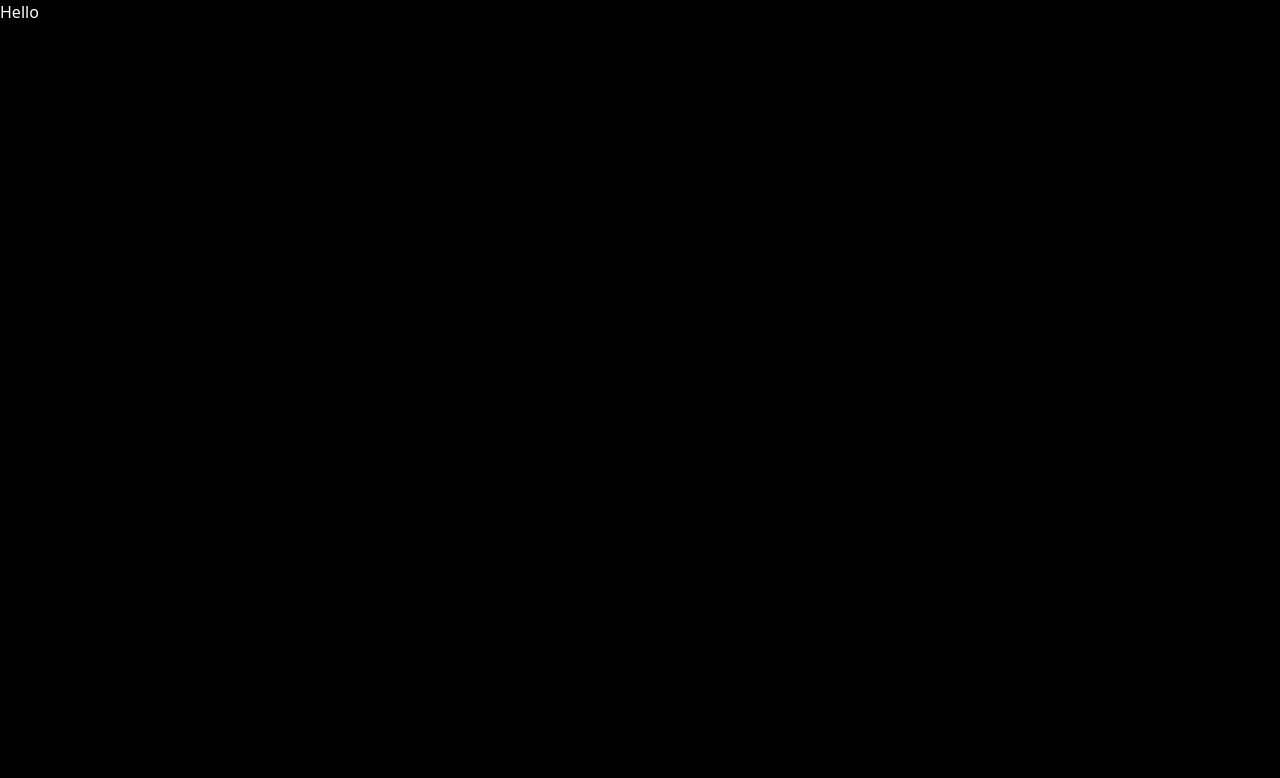
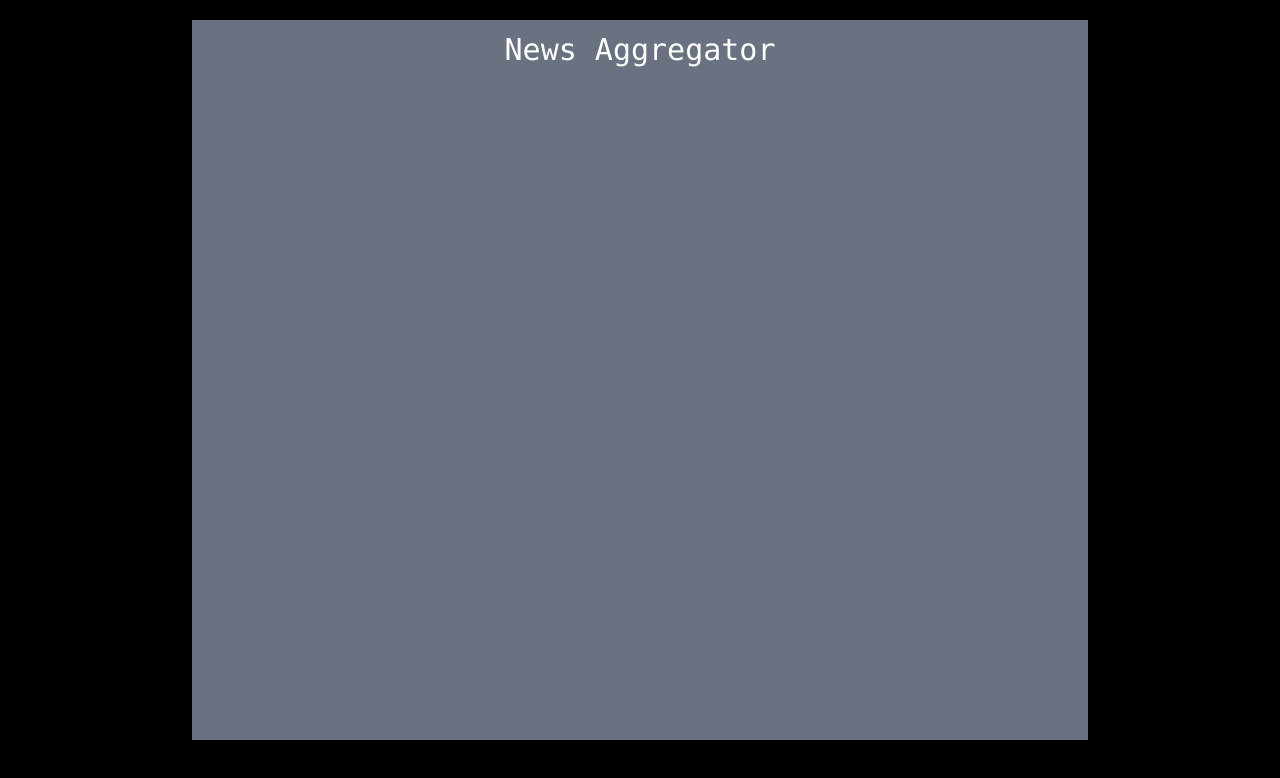
Before and after one commit to axait/news-aggregator, a Next.js app: page / in a window 1280 px wide. Shown: the top 778 px of the page. Built offline with nearby package versions, Linux system fonts and the light colour scheme.

Commit message:
Add layout and components for News Aggregator app
- Update RootLayout to ensure full viewport height
- Create Title component for app header
- Create NewsTile component for displaying news items
- Refactor page component to include Title

```diff
--- a/app/layout.tsx
+++ b/app/layout.tsx
@@ -25,7 +25,7 @@ export default function RootLayout({
   return (
     <html lang="en">
       <body
-        className={`${geistSans.variable} ${geistMono.variable} antialiased bg-black text-white`}
+        className={`${geistSans.variable} ${geistMono.variable} antialiased bg-black text-white min-h-[100vh]`}
       >
         {children}
       </body>
--- a/app/page.tsx
+++ b/app/page.tsx
@@ -1,13 +1,19 @@
-"use client";
-
-import React, { use } from 'react'
+import React from 'react'
+import Title from '@/components/Title'
+// import NewsTile from '@/components/NewsTile'
 
 const page = () => {
   return (
 	<div
-	className=''
+	className='
+	bg-gray-500
+	min-h-[90vh]
+	w-[70%] min-w-[550px]
+	mx-auto my-5
+	'
 	>
-	  Hello
+	  <Title/>
+	  {/* <NewsTile /> */}
 	</div>
   )
 }
--- /dev/null
+++ b/components/Title.tsx
@@ -0,0 +1,21 @@
+import React from 'react'
+
+const Title = () => {
+    return (
+        <>
+            <div
+            className='
+            flex items-center justify-center
+            text-3xl font-mono
+            h-[60px]
+            '
+            >
+                <span>
+                    News Aggregator
+                </span>
+            </div>
+        </>
+    )
+}
+
+export default Title
```
Also changed, not shown: components/NewsTile.tsx (renamed from app/components/NewsTile.tsx).
